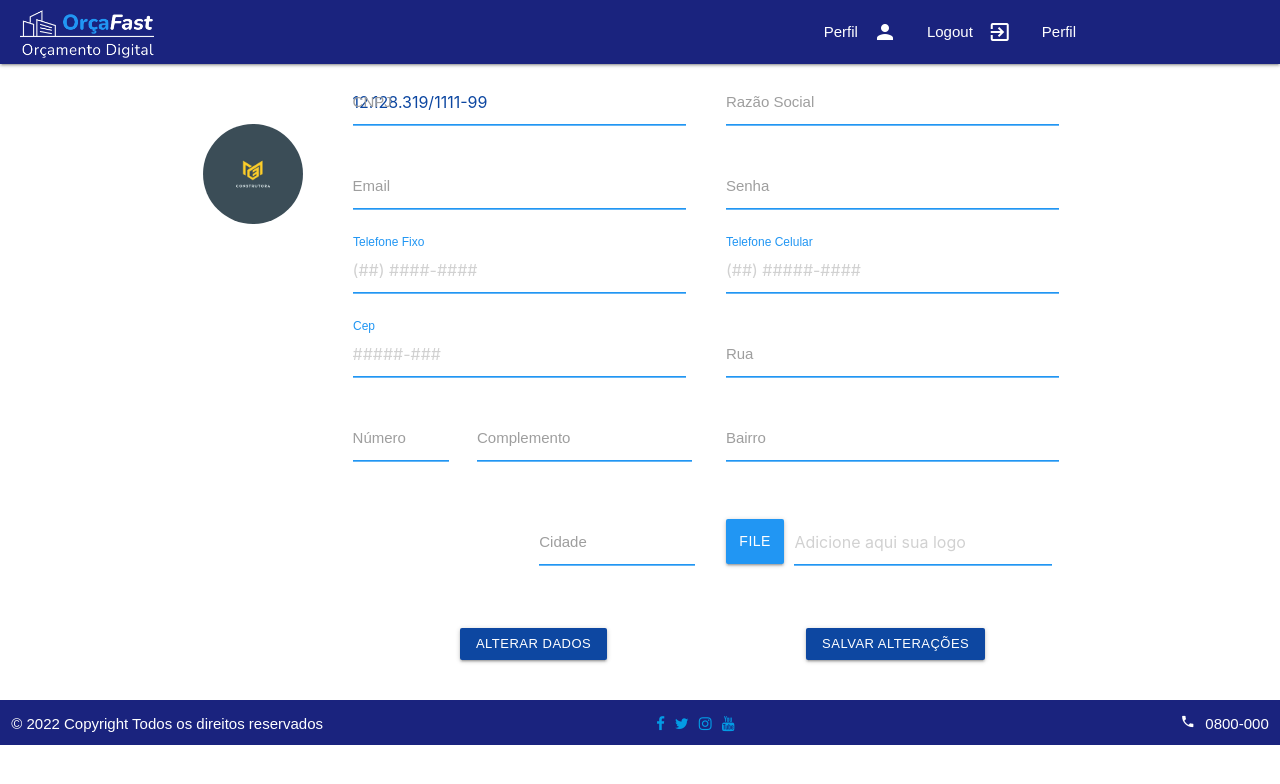
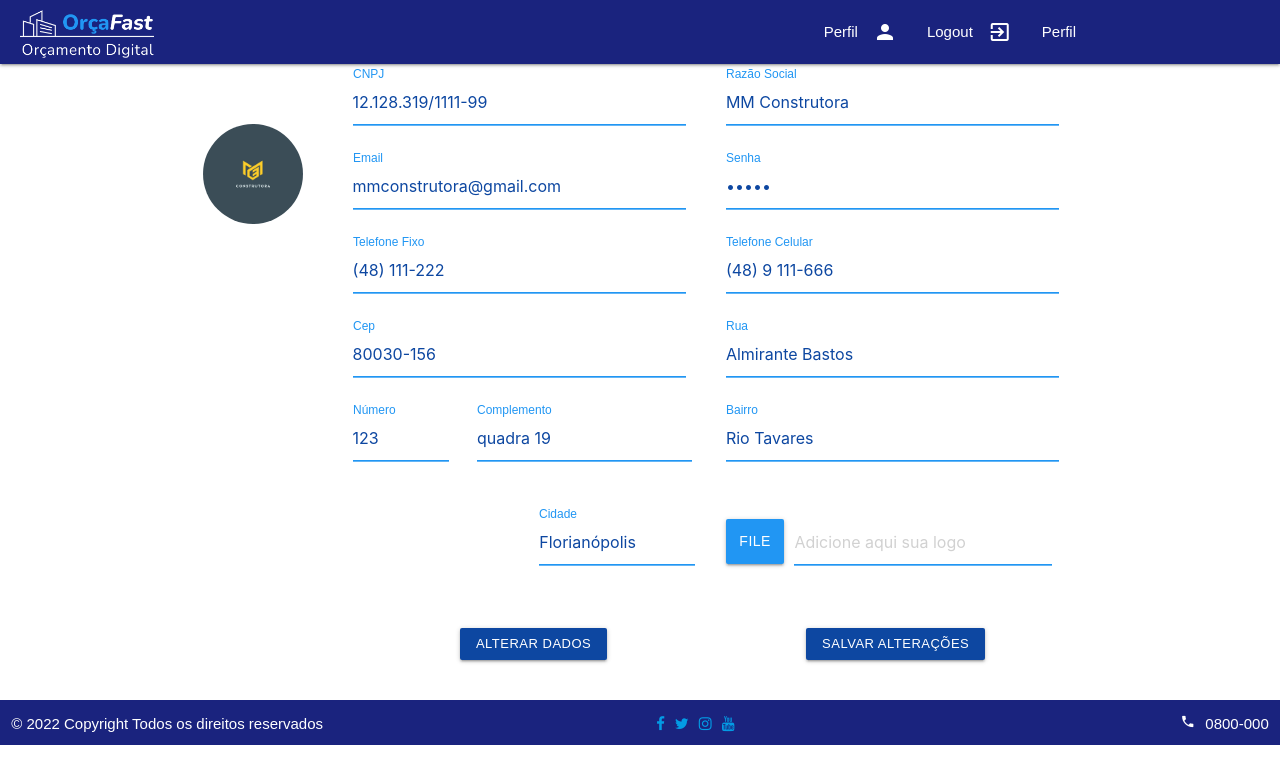
Before and after one commit to gustavomghisi7/OrcaFast, an Angular app: page /perfil/1 in a window 1280 px wide. Shown: the top 784 px of the page. Built offline with nearby package versions, Linux system fonts and the light colour scheme; data requests are answered from the project's data file.

Commit message:
ajuste inputs perfil

```diff
--- a/src/app/perfil/perfil.component.html
+++ b/src/app/perfil/perfil.component.html
@@ -13,32 +13,36 @@
         <!-- <form action="#"> -->
           <div class="row">
             <div class="input-field col s12 m6">
-              <input [(ngModel)]="usuario.cnpj" id="clientecnpj" type="text" class="validate" readonly />
-              <label for="cnpj">CNPJ</label>
+              <label for="cnpj" class="active">CNPJ</label>
+              <input [(ngModel)]="usuario.cnpj" id="clientecnpj" type="text" class="validate" readonly placeholder=" "/>
+
             </div>
 
             <div class="input-field col s12 m6">
               <input
+                [(ngModel)]="usuario.razaoSocial"
                 id="razaoSocial"
-                type="password"
+                type="text"
                 class="validate"
                 readonly
+                placeholder=" "
               />
               <label for="razaoSocial">Razão Social</label>
             </div>
 
             <div class="input-field col s12 m6">
-              <input id="email" type="email" class="validate" />
+              <input [(ngModel)]="usuario.email" id="email" type="email" class="validate" placeholder=" "/>
               <label for="email">Email</label>
             </div>
 
             <div class="input-field col s12 m6">
-              <input id="senha" type="password" class="validate" />
+              <input [(ngModel)]="usuario.senha" id="senha" type="password" class="validate" placeholder=" "/>
               <label for="senha">Senha</label>
             </div>
 
             <div class="input-field col s12 m6">
               <input
+                [(ngModel)]="usuario.telefone"
                 id="telefoneFixo"
                 type="tel"
                 class="validate"
@@ -49,6 +53,7 @@
 
             <div class="input-field col s12 m6">
               <input
+              [(ngModel)]="usuario.celular"
                 id="telefoneCelular"
                 type="tel"
                 class="validate"
@@ -59,6 +64,7 @@
 
             <div class="input-field col s12 m6">
               <input
+                [(ngModel)]="usuario.cep"
                 id="cep"
                 type="text"
                 class="validate"
@@ -68,19 +74,19 @@
             </div>
 
             <div class="input-field col s12 m6">
-              <input id="rua" type="text" class="validate" />
+              <input [(ngModel)]="usuario.rua" id="rua" type="text" class="validate" placeholder=" "/>
               <label for="rua">Rua</label>
             </div>
 
             <div class="col s12 m6">
               <div class="row">
                 <div class="input-field col s6 m4">
-                  <input id="numero" type="text" class="validate" />
+                  <input [(ngModel)]="usuario.numeroEndereco" id="numero" type="text" class="validate" placeholder=" "/>
                   <label for="numero">Número</label>
                 </div>
 
                 <div class="input-field col s6 m8">
-                  <input id="complemento" type="text" class="validate" />
+                  <input [(ngModel)]="usuario.complementoEndereco" id="complemento" type="text" class="validate" placeholder=" "/>
                   <label for="complemento">Complemento</label>
                 </div>
               </div>
@@ -89,7 +95,7 @@
             <div class="col s12 m6">
               <div class="row">
                 <div class="input-field col s12 m12">
-                  <input id="bairro" type="text" class="validate" />
+                  <input [(ngModel)]="usuario.bairro" id="bairro" type="text" class="validate" placeholder=" "/>
                   <label for="bairro">Bairro</label>
                 </div>
               </div>
@@ -135,7 +141,7 @@
                 </div>
 
                 <div class="input-field col s12 m6">
-                  <input id="cidade" type="text" class="validate" />
+                  <input [(ngModel)]="usuario.cidade" id="cidade" type="text" class="validate" placeholder=" "/>
                   <label for="cidade">Cidade</label>
                 </div>
               </div>
```
